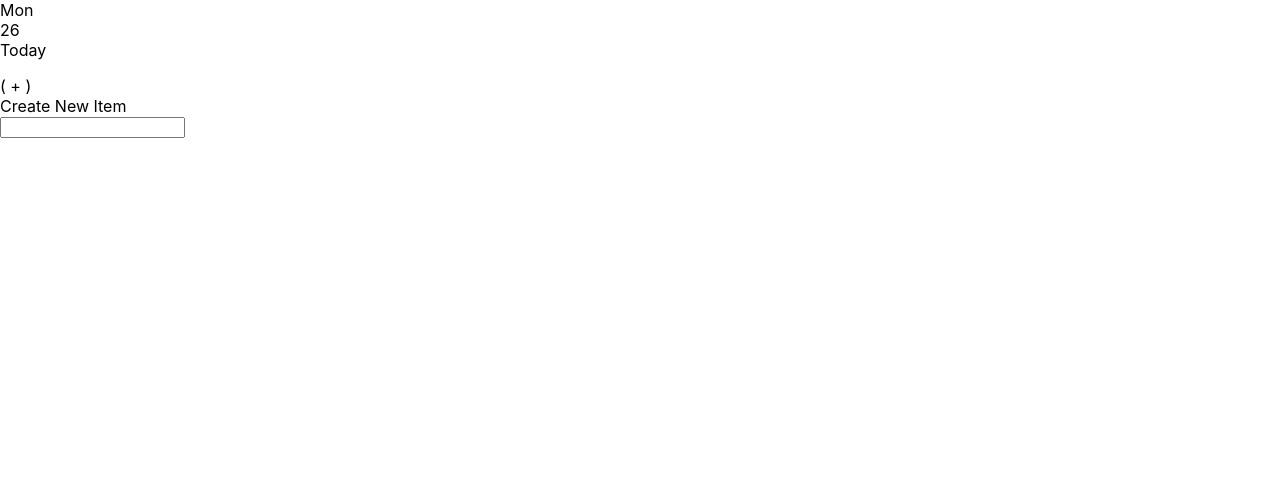
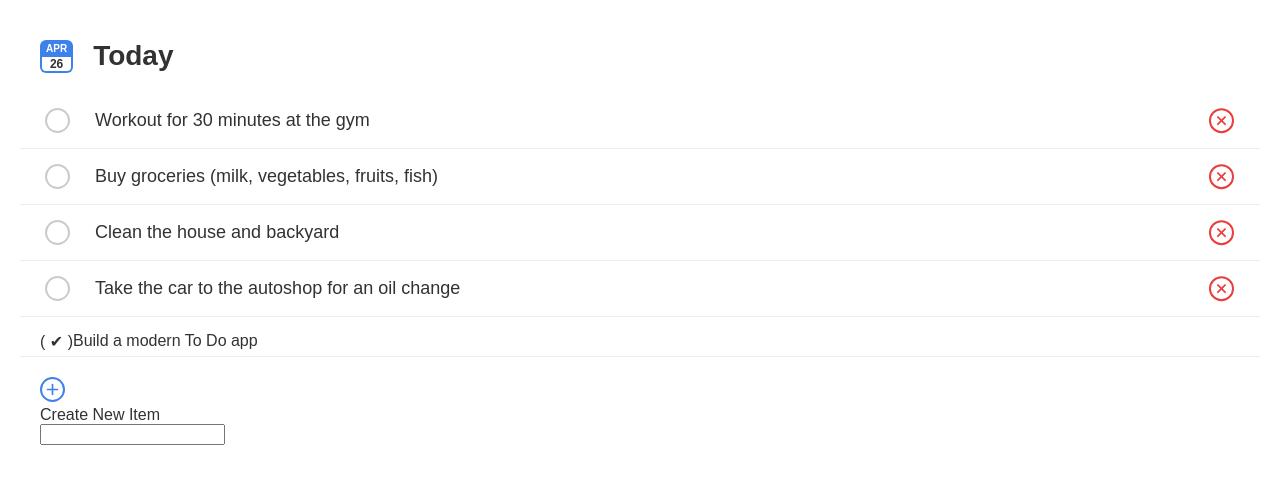
Before and after one commit to rabyyuson/modern-to-do, a React (Create React App) app: page / in a window 1280 px wide. Shown: the top 484 px of the page. Built offline with nearby package versions, Linux system fonts and the light colour scheme.

Commit message:
Style in progress view

```diff
--- a/package.json
+++ b/package.json
@@ -10,7 +10,6 @@
     "@types/node": "^12.0.0",
     "@types/react": "^17.0.0",
     "@types/react-dom": "^17.0.0",
-    "classnames": "^2.3.1",
     "node-sass": "^5.0.0",
     "react": "^17.0.2",
     "react-dom": "^17.0.2",
--- a/src/components/Calendar/index.scss
+++ b/src/components/Calendar/index.scss
@@ -0,0 +1,38 @@
+$iconColor: #3D82EB;
+
+.Calendar {
+  display: flex;
+  flex-direction: row;
+
+  &-icon {
+    text-align: center;
+    text-transform: uppercase;
+
+    &-day {
+      background-color: $iconColor;
+      padding: 3px 6px;
+      border-radius: 6px 6px 0 0;
+      font-weight: bold;
+      font-size: 10px;
+      color: #fff;
+    }
+
+    &-date {
+      border-bottom: 2px solid $iconColor;
+      border-left: 2px solid $iconColor;
+      border-right: 2px solid $iconColor;
+      border-radius: 0 0 6px 6px;
+      background-color: #fff;
+      font-size: 12px;
+      font-weight: bold;
+    }
+  }
+
+  &-label {
+    font-size: 28px;
+    margin: 0 0 0 20px;
+    font-weight: bold;
+    align-items: center;
+    justify-content: center;
+  }
+}
--- a/src/components/Calendar/index.tsx
+++ b/src/components/Calendar/index.tsx
@@ -1,17 +1,9 @@
+import './index.scss'
+
 const Calendar = () => {
-  const days = [
-    'Sunday',
-    'Monday',
-    'Tuesday',
-    'Wednesday',
-    'Thursday',
-    'Friday',
-    'Saturday'
-  ]
-
   const now = new Date()
   const today = {
-    day: (days[now.getDay()] || '').slice(0,3),
+    day: (now.toLocaleString('en-US', { month: 'long' }) || '').slice(0,3),
     date: now.getDate()
   }
 
--- a/src/components/List/index.scss
+++ b/src/components/List/index.scss
@@ -1,17 +1,101 @@
 .List {
+  margin: 20px 0;
+  padding: 0;
+
   &-completed,
   &-in-progress,
   &-removed {
+    margin: 0 -20px;
+    padding: 0;
+    width: 100%;
+    display: block;
     list-style-type: none;
 
     &-item {
+      width: 100%;
       display: flex;
       flex-direction: row;
+      padding: 15px 20px 5px 20px;
+      border-bottom: 1px solid #EDEDED;
+      cursor: pointer;
     }
 
-    &-completed,
-    &-removed {
+    &--completed,
+    &--removed {
       display: none;
     }
   }
+
+  &-in-progress {
+    &-item {
+      &:hover {
+        background: #FFFFFF;
+        box-shadow: 0px 3px 6px 1px rgba(0, 0, 0, 0.15);
+        border-radius: 5px;
+      }
+
+      &-complete {
+        padding: 0 5px;
+
+        &:hover &--default {
+          display: none;
+        }
+
+        &:hover &--hovered {
+          display: block;
+        }
+
+        &--hovered {
+          display: none;
+        }
+      }
+
+      &-edit {
+        flex: 2 1 0;
+        padding-left: 20px;
+
+        input {
+          font-size: 18px;
+          width: 100%;
+          border: none;
+          padding: 2px 0;
+          color: #323232;
+          outline: none;
+        }
+      }
+
+      &-remove {
+        padding: 0;
+        margin: -5px 0 0 10px;
+
+        &:hover &--default {
+          display: none;
+        }
+
+        &:hover &--hovered {
+          display: block;
+        }
+
+        &--hovered {
+          display: none;
+        }
+      }
+    }
+
+    &--completed {
+      .List-in-progress-item-complete {
+        &--default {
+          display: none;
+        }
+
+        &--hovered {
+          display: block;
+        }
+      }
+    }
+
+    &--removed {
+
+    }
+  }
 }
--- a/src/components/List/index.tsx
+++ b/src/components/List/index.tsx
@@ -1,4 +1,3 @@
-import classNames from 'classnames'
 import { KeyboardEvent, MouseEvent } from 'react'
 import './index.scss'
 
@@ -28,11 +27,13 @@ const List = ({
       <ul className="List-in-progress">
         {inProgress.map((item, index) => (
           <li
-            className={classNames(
+            className={[
               "List-in-progress-item",
-              completed.includes(item) && "List-in-progress-completed",
-              removed.includes(item) && "List-in-progress-removed"
-            )}
+              completed.includes(item) && "List-in-progress--completed",
+              removed.includes(item) && "List-in-progress--removed",
+            ]
+              .filter(className => Boolean(className))
+              .join(" ")}
             key={index}
           >
             <div
@@ -40,7 +41,16 @@ const List = ({
               className="List-in-progress-item-complete"
               onClick={handleListItemComplete}
             >
-              ( o )
+              <div className="List-in-progress-item-complete--default">
+                <svg width="25" height="25" viewBox="0 0 25 25" fill="none" xmlns="http://www.w3.org/2000/svg">
+                  <circle cx="12.5" cy="12.5" r="11.5" stroke="#CBCBCB" strokeWidth="2"/>
+                </svg>
+              </div>
+              <div className="List-in-progress-item-complete--hovered">
+                <svg width="25" height="25" viewBox="0 0 25 25" fill="none" xmlns="http://www.w3.org/2000/svg">
+                  <circle cx="12.5" cy="12.5" r="11.5" fill="#7C7C7C" stroke="#CBCBCB" strokeWidth="2"/>
+                </svg>
+              </div>
             </div>
             <div className="List-in-progress-item-edit">
               <input
@@ -56,7 +66,20 @@ const List = ({
               className="List-in-progress-item-remove"
               onClick={handleListItemRemove}
             >
-              ( X )
+              <div className="List-in-progress-item-remove--default">
+                <svg width="37" height="36" viewBox="0 0 37 36" fill="none" xmlns="http://www.w3.org/2000/svg">
+                  <circle cx="18.4852" cy="17.6777" r="11.5" transform="rotate(45 18.4852 17.6777)" stroke="#EB3D3D" strokeWidth="2"/>
+                  <rect x="22.0208" y="12.9636" width="1.66667" height="11.6667" rx="0.5" transform="rotate(45 22.0208 12.9636)" fill="#EB3D3D"/>
+                  <rect x="13.7712" y="14.1422" width="1.66667" height="11.6667" rx="0.5" transform="rotate(-45 13.7712 14.1422)" fill="#EB3D3D"/>
+                </svg>
+              </div>
+              <div className="List-in-progress-item-remove--hovered">
+                <svg width="37" height="36" viewBox="0 0 37 36" fill="none" xmlns="http://www.w3.org/2000/svg">
+                  <circle cx="18.4852" cy="17.6777" r="11.5" transform="rotate(45 18.4852 17.6777)" fill="#EB3D3D" stroke="#EB3D3D" strokeWidth="2"/>
+                  <rect x="22.0208" y="12.9636" width="1.66667" height="11.6667" rx="0.5" transform="rotate(45 22.0208 12.9636)" fill="white"/>
+                  <rect x="13.7712" y="14.1422" width="1.66667" height="11.6667" rx="0.5" transform="rotate(-45 13.7712 14.1422)" fill="white"/>
+                </svg>
+              </div>
             </div>
           </li>
         ))}
@@ -84,7 +107,7 @@ const List = ({
           >
             <div
               data-index={index}
-              className="List-removed-item-trash"
+              className="List-removed-item-restore"
               onClick={handleListItemRemovedRestore}
             >
               ( + )
--- a/src/components/NewItem/index.tsx
+++ b/src/components/NewItem/index.tsx
@@ -18,7 +18,13 @@ const NewItem = ({
   return (
     <div className="NewItem">
       <div className="NewItem-create">
-        <div className="NewItem-create-icon">( + )</div>
+        <div className="NewItem-create-icon">
+          <svg width="25" height="25" viewBox="0 0 25 25" fill="none" xmlns="http://www.w3.org/2000/svg">
+            <circle cx="12.5" cy="12.5" r="11.5" stroke="#3D82EB" strokeWidth="2"/>
+            <rect x="11.6666" y="6.66667" width="1.66667" height="11.6667" rx="0.833333" fill="#3D82EB"/>
+            <rect x="6.66663" y="13.3333" width="1.66667" height="11.6667" rx="0.833333" transform="rotate(-90 6.66663 13.3333)" fill="#3D82EB"/>
+          </svg>
+        </div>
         <div className="NewItem-create-label">Create New Item</div>
       </div>
       <div className="NewItem-input">
--- a/src/components/Todo/index.scss
+++ b/src/components/Todo/index.scss
@@ -0,0 +1,5 @@
+.Todo {
+  padding: 40px;
+  font-family: Arial, Helvetica, sans-serif;
+  color: #323232;
+}
--- a/src/components/Todo/index.tsx
+++ b/src/components/Todo/index.tsx
@@ -8,6 +8,7 @@ import { TodoState } from '../interfaces'
 import Calendar from '../Calendar'
 import List from '../List'
 import NewItem from '../NewItem'
+import './index.scss'
 
 class Todo extends React.Component<{}, TodoState> {
   listItemEditInput: HTMLInputElement | null;
@@ -33,15 +34,20 @@ class Todo extends React.Component<{}, TodoState> {
 
     this.state = {
       items: {
-        completed: [],
-        inProgress: [],
+        completed: ['Build a modern To Do app'],
+        inProgress: [
+          'Workout for 30 minutes at the gym',
+          'Buy groceries (milk, vegetables, fruits, fish)',
+          'Clean the house and backyard',
+          'Take the car to the autoshop for an oil change',
+        ],
         removed: [],
       },
       newItem: '',
     }
   }
 
-  addNewItem({ newItem }: { newItem: string }) {
+  addNewItem({ newItem } : { newItem: string }) {
     const { newItemInput } = this
     if (!newItemInput) {
       return
@@ -85,9 +91,18 @@ class Todo extends React.Component<{}, TodoState> {
 
   handleListItemComplete(event: BaseSyntheticEvent) {
     const { completed, inProgress, ...rest } = this.state.items
+
     const { index } = event.target.dataset
+    let currentIndex = index
 
-    completed.push(inProgress[index])
+    if (!currentIndex) {
+      const iconParent = event.target.closest('.List-in-progress-item-complete')
+      if (iconParent) {
+        currentIndex = iconParent.dataset.index
+      }
+    }
+
+    completed.push(inProgress[currentIndex])
     this.setState({
       items: {
         completed,
@@ -98,10 +113,19 @@ class Todo extends React.Component<{}, TodoState> {
   }
 
   handleListItemRemove(event: BaseSyntheticEvent) {
-    const { index } = event.target.dataset
     const { inProgress, removed, ...rest } = this.state.items
 
-    removed.push(inProgress[index])
+    const { index } = event.target.dataset
+    let currentIndex = index
+
+    if (!currentIndex) {
+      const iconParent = event.target.closest('.List-in-progress-item-remove')
+      if (iconParent) {
+        currentIndex = iconParent.dataset.index
+      }
+    }
+
+    removed.push(inProgress[currentIndex])
     this.setState({
       items: {
         inProgress,
```
Also changed, not shown: 1 other file (tests, documents, lock files or other folders).
